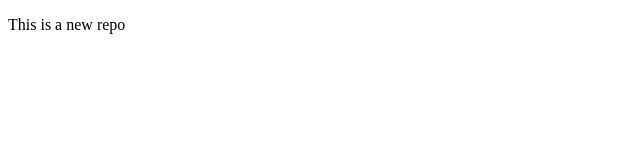
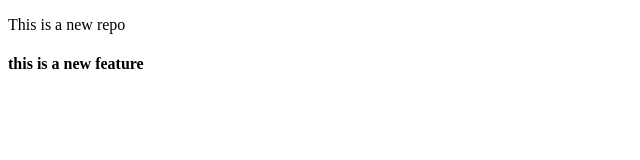
Before and after one commit to yogesh-kw/localrepo, a plain HTML site: page index.html in a window 1280 px wide. Shown: the whole page, without its empty margins (0-640 px from the left). Drawn offline with Linux system fonts and the light colour scheme.

Commit message:
new feature on one

```diff
--- a/index.html
+++ b/index.html
@@ -7,5 +7,6 @@
 </head>
 <body>
     <p>This is a new repo</p>
+    <h4>this is a new feature</h4>
 </body>
 </html>
```
